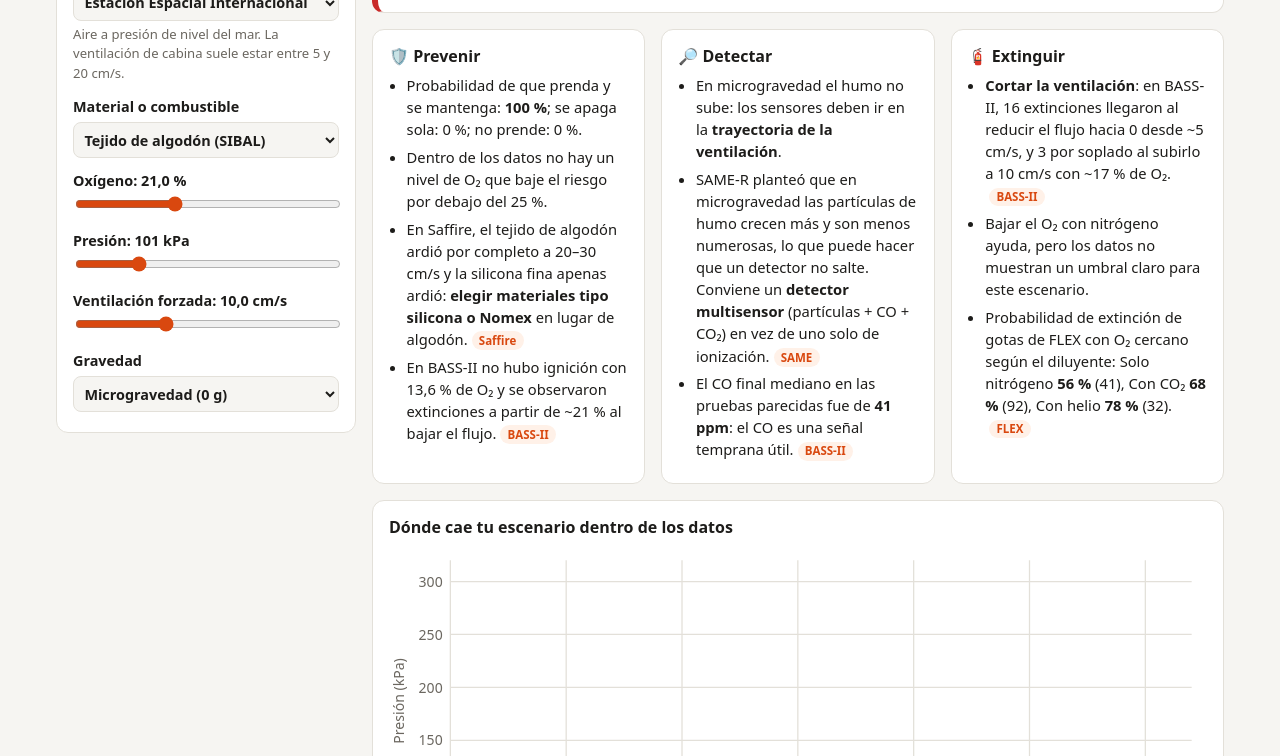
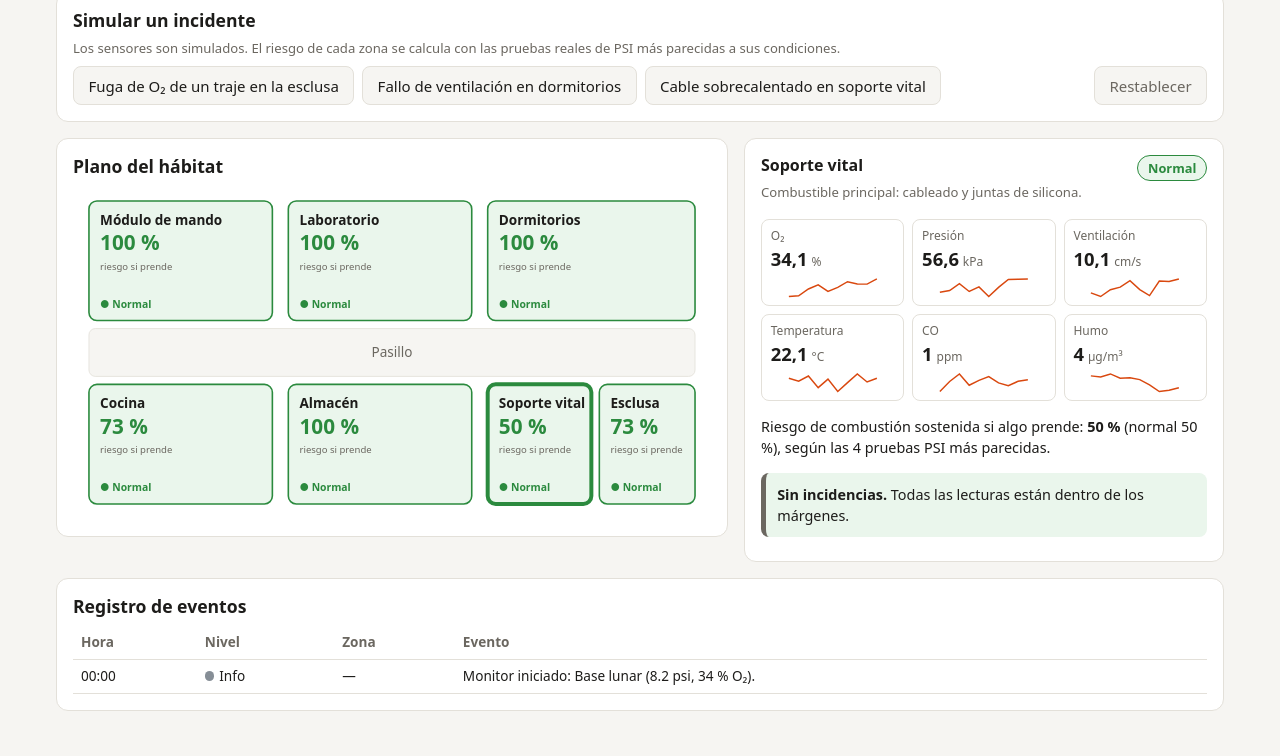
Before and after one commit to crismiltan/Flame-in-Freefall, a plain HTML site: page index.html in a window 1280 px wide. Shown: the part 198-954 px from the top of the page. Drawn offline with Linux system fonts and the light colour scheme.

Commit message:
Añadir monitor de riesgo de incendio por zonas
Nueva pestaña principal con el plano del hábitat, sensores simulados por
zona, riesgo calculado con las pruebas PSI más parecidas, alertas en los
tres pilares e incidentes simulados.

Co-Authored-By: Claude Opus 5.5 <noreply@anthropic.com>
Claude-Session: https://claude.ai/code/session_01UxHwSzL3qSHYqAPqYWnZiN

```diff
--- a/app.js
+++ b/app.js
@@ -254,5 +254,6 @@ async function init() {
     document.querySelectorAll(".panel").forEach((p) => p.classList.toggle("active", p.id === b.dataset.tab));
   }));
   renderExperiments(); renderMethod(); applyEnv();
+  if (window.initMonitor) initMonitor();
 }
 init();
--- a/index.html
+++ b/index.html
@@ -4,7 +4,7 @@
 <meta charset="utf-8">
 <meta name="viewport" content="width=device-width, initial-scale=1">
 <title>Flame in Freefall</title>
-<meta name="description" content="Simulador de riesgo de incendio en hábitats espaciales basado en datos de combustión en microgravedad de NASA PSI.">
+<meta name="description" content="Monitor y simulador de riesgo de incendio en hábitats espaciales basado en datos de combustión en microgravedad de NASA PSI.">
 <link rel="stylesheet" href="style.css">
 </head>
 <body>
@@ -17,14 +17,37 @@
     </div>
   </div>
   <nav class="tabs" role="tablist">
-    <button role="tab" class="tab active" data-tab="sim">Simulador</button>
+    <button role="tab" class="tab active" data-tab="mon">Monitor</button>
+    <button role="tab" class="tab" data-tab="sim">Simulador</button>
     <button role="tab" class="tab" data-tab="exp">Experimentos</button>
     <button role="tab" class="tab" data-tab="about">Método</button>
   </nav>
 </header>
 
 <main>
-<section id="sim" class="panel active">
+<section id="mon" class="panel active">
+  <div class="card mbar">
+    <label>Hábitat <select id="mHab"></select></label>
+    <span id="mClock" class="clock">T+00:00</span>
+    <span class="badge">DATOS SIMULADOS</span>
+    <div id="mSummary" class="msum"></div>
+  </div>
+  <div class="card">
+    <h2>Simular un incidente</h2>
+    <p class="hint">Los sensores son simulados. El riesgo de cada zona se calcula con las pruebas reales de PSI más parecidas a sus condiciones.</p>
+    <div id="mIncidents" class="incidents"></div>
+  </div>
+  <div class="mgrid">
+    <div class="card"><h2>Plano del hábitat</h2><div id="mMap" class="map"></div></div>
+    <div class="card" id="mDetail"></div>
+  </div>
+  <div class="card">
+    <h2>Registro de eventos</h2>
+    <div class="tablewrap"><table class="log"><thead><tr><th>Hora</th><th>Nivel</th><th>Zona</th><th>Evento</th></tr></thead><tbody id="mLog"></tbody></table></div>
+  </div>
+</section>
+
+<section id="sim" class="panel">
   <form id="scenario" class="card inputs" onsubmit="return false">
     <h2>1. Define el escenario</h2>
     <label>Entorno
@@ -91,6 +114,7 @@
 </main>
 
 <footer>Datos: NASA Physical Science Informatics (psi.nasa.gov). Demo para NASA Space Apps Challenge 2026. No es una herramienta certificada de seguridad.</footer>
+<script src="monitor.js"></script>
 <script src="app.js"></script>
 </body>
 </html>
--- /dev/null
+++ b/monitor.js
@@ -0,0 +1,175 @@
+/* Monitor de riesgo por zonas. Lecturas SIMULADAS; el riesgo se calcula con el motor de app.js (pruebas PSI similares). */
+"use strict";
+
+const HABITATS = {
+  moon: { label: "Base lunar (8.2 psi, 34 % O₂)", o2: 34, p: 56.5, g: 0.165 },
+  iss: { label: "Estación espacial (aire, 0 g)", o2: 21, p: 101.3, g: 0 },
+  mars: { label: "Hábitat en Marte (10.2 psi, 26.5 % O₂)", o2: 26.5, p: 70.3, g: 0.38 },
+};
+
+// Zonas del plano (viewBox 800×420) con el material combustible dominante y su ventilación nominal.
+const ZONES = [
+  { id: "mando", name: "Módulo de mando", fuel: "pmma", what: "paneles y pantallas de PMMA", flow: 8, x: 20, y: 20, w: 230, h: 150 },
+  { id: "lab", name: "Laboratorio", fuel: "pmma", what: "equipos y carcasas de PMMA", flow: 10, x: 270, y: 20, w: 230, h: 150 },
+  { id: "dorm", name: "Dormitorios", fuel: "sibal", what: "sacos de dormir y ropa de algodón", flow: 5, x: 520, y: 20, w: 260, h: 150 },
+  { id: "cocina", name: "Cocina", fuel: "cera", what: "grasas y envases encerados", flow: 12, x: 20, y: 250, w: 230, h: 150 },
+  { id: "almacen", name: "Almacén", fuel: "sibal", what: "bolsas de tela y embalajes", flow: 4, x: 270, y: 250, w: 230, h: 150 },
+  { id: "soporte", name: "Soporte vital", fuel: "silicona", what: "cableado y juntas de silicona", flow: 10, x: 520, y: 250, w: 130, h: 150 },
+  { id: "esclusa", name: "Esclusa", fuel: "nomex", what: "trajes y tejidos de Nomex", flow: 6, x: 660, y: 250, w: 120, h: 150 },
+];
+
+const INCIDENTS = [
+  { id: "o2leak", zone: "esclusa", label: "Fuga de O₂ de un traje en la esclusa" },
+  { id: "ventfail", zone: "dorm", label: "Fallo de ventilación en dormitorios" },
+  { id: "overheat", zone: "soporte", label: "Cable sobrecalentado en soporte vital" },
+];
+
+// Umbrales de la demo (configurables). El CO mediano de las pruebas de BASS-II con llama fue de ~45 ppm.
+const TH = { coWarn: 15, coAlarm: 50, smokeWarn: 35, smokeAlarm: 150, tWarn: 45, tAlarm: 70, o2Dev: 1.5, riskJump: 0.15 };
+const SENSORS = [
+  { k: "o2", label: "O₂", unit: "%", d: 1 }, { k: "p", label: "Presión", unit: "kPa", d: 1 },
+  { k: "flow", label: "Ventilación", unit: "cm/s", d: 1 }, { k: "temp", label: "Temperatura", unit: "°C", d: 1 },
+  { k: "co", label: "CO", unit: "ppm", d: 0 }, { k: "smoke", label: "Humo", unit: "µg/m³", d: 0 },
+];
+
+const M = { hab: "moon", t: 0, sel: "soporte", zones: {}, active: new Set(), log: [], cache: new Map(), timer: null };
+const rnd = (a) => (Math.random() - 0.5) * 2 * a;
+const approach = (v, target, rate) => v + (target - v) * rate;
+
+function zoneRisk(z, s) {
+  const H = HABITATS[M.hab];
+  const fuel = FUELS.find((f) => f.id === z.fuel);
+  const key = `${M.hab}|${z.fuel}|${s.o2.toFixed(1)}|${s.p.toFixed(0)}|${Math.round(s.flow)}`;
+  if (!M.cache.has(key)) {
+    const sc = { fuel, o2: s.o2, p: s.p, flow: s.flow, g: H.g, flowEff: s.flow + buoyantFlow(H.g) };
+    M.cache.set(key, evaluate(sc));
+  }
+  return M.cache.get(key);
+}
+
+function resetZones() {
+  const H = HABITATS[M.hab];
+  M.zones = {}; M.active.clear(); M.log = []; M.t = 0; M.cache.clear();
+  ZONES.forEach((z) => {
+    const s = { o2: H.o2, p: H.p, flow: z.flow, temp: 22, co: 1, smoke: 5 };
+    const E = zoneRisk(z, s);
+    M.zones[z.id] = { s, hist: [], base: E.risk, risk: E.risk, E, level: "ok", msgs: [] };
+  });
+  document.querySelectorAll(".incident").forEach((b) => b.classList.remove("on"));
+  log("info", "—", `Monitor iniciado: ${H.label}.`);
+}
+
+function step() {
+  const H = HABITATS[M.hab];
+  M.t += 1;
+  ZONES.forEach((z) => {
+    const Z = M.zones[z.id], s = Z.s;
+    let o2T = H.o2, flowT = z.flow, tT = 22, coT = 1, smokeT = 5;
+    if (M.active.has("o2leak") && z.id === "esclusa") o2T = Math.min(40, H.o2 + 6);
+    if (M.active.has("ventfail") && z.id === "dorm") flowT = 0;
+    if (M.active.has("overheat") && z.id === "soporte") {
+      Z.heat = (Z.heat || 0) + 1;
+      tT = Math.min(95, 22 + Z.heat * 1.6); coT = Math.min(400, Z.heat * Z.heat * 0.08); smokeT = Math.min(900, 5 + Z.heat * Z.heat * 0.25);
+    } else if (z.id === "soporte") Z.heat = 0;
+    s.o2 = Math.max(0, approach(s.o2, o2T, 0.12) + rnd(0.05));
+    s.p = approach(s.p, H.p, 0.2) + rnd(0.1);
+    s.flow = Math.max(0, approach(s.flow, flowT, 0.3) + rnd(0.2));
+    s.temp = approach(s.temp, tT, 0.25) + rnd(0.15);
+    s.co = Math.max(0, approach(s.co, coT, 0.3) + rnd(0.3));
+    // Sin ventilación el humo apenas llega al detector (en microgravedad no sube).
+    const reach = s.flow < 1 && H.g === 0 ? 0.2 : 1;
+    s.smoke = Math.max(0, approach(s.smoke, smokeT * reach, 0.3) + rnd(1));
+    Z.hist.push({ ...s }); if (Z.hist.length > 90) Z.hist.shift();
+    classify(z, Z);
+  });
+  renderMonitor();
+}
+
+function classify(z, Z) {
+  const s = Z.s, H = HABITATS[M.hab], E = zoneRisk(z, s);
+  Z.risk = E.risk; Z.E = E;
+  const msgs = [];
+  if (s.co >= TH.coAlarm || s.smoke >= TH.smokeAlarm || s.temp >= TH.tAlarm)
+    msgs.push({ lvl: "alarm", pillar: "Extinguir", text: `Posible fuego: CO ${fmt(s.co, 0)} ppm, humo ${fmt(s.smoke, 0)} µg/m³, ${fmt(s.temp)} °C.`,
+      act: `Cortar la ventilación de ${z.name.toLowerCase()} y aislar el módulo (16 de 19 extinciones de BASS-II llegaron al reducir el flujo). ${E.threshold !== null ? `Bajar el O₂ con N₂ hasta ~${fmt(E.threshold)} %.` : "Bajar el O₂ con N₂."} Agente: CO₂ o helio (FLEX).` });
+  else if (s.co >= TH.coWarn || s.smoke >= TH.smokeWarn || s.temp >= TH.tWarn)
+    msgs.push({ lvl: "warn", pillar: "Detectar", text: `Señal temprana: CO ${fmt(s.co, 0)} ppm, humo ${fmt(s.smoke, 0)} µg/m³, ${fmt(s.temp)} °C.`,
+      act: "Posible combustión latente o sobrecalentamiento. Cortar la alimentación eléctrica del equipo y enviar a un tripulante con sensor portátil." });
+  if (s.o2 > H.o2 + TH.o2Dev)
+    msgs.push({ lvl: "warn", pillar: "Prevenir", text: `O₂ en ${fmt(s.o2)} %, por encima de la consigna (${fmt(H.o2)} %).`,
+      act: `Cerrar el suministro de O₂ del módulo y diluir con N₂. Riesgo de combustión sostenida: ${pct(Z.base)} en consigna, ${pct(E.risk)} ahora.` });
+  if (z.flow > 2 && s.flow < 1)
+    msgs.push({ lvl: "warn", pillar: "Detectar", text: `Ventilación detenida (${fmt(s.flow)} cm/s).`,
+      act: H.g === 0 ? "En microgravedad el humo no llegará a los detectores. Revisar la zona con un sensor portátil. Sin flujo, las llamas tienden a apagarse (BASS-II), pero el CO se acumula." : "Con gravedad la flotación mantiene algo de flujo. Restablecer la ventilación y revisar la zona." });
+  if (!msgs.length && E.risk - Z.base >= TH.riskJump)
+    msgs.push({ lvl: "warn", pillar: "Prevenir", text: `El riesgo ha subido a ${pct(E.risk)} (normal ${pct(Z.base)}).`, act: "Revisar O₂, presión y ventilación de la zona." });
+  const lvl = msgs.some((m) => m.lvl === "alarm") ? "alarm" : msgs.length ? "warn" : "ok";
+  if (lvl !== Z.level) log(lvl, z.name, lvl === "ok" ? "Vuelve a la normalidad." : msgs[0].text);
+  Z.level = lvl; Z.msgs = msgs;
+}
+
+function log(lvl, zone, text) {
+  const mm = String(Math.floor(M.t / 60)).padStart(2, "0"), ss = String(M.t % 60).padStart(2, "0");
+  M.log.unshift({ time: `${mm}:${ss}`, lvl, zone, text }); M.log = M.log.slice(0, 40);
+}
+
+const LVL = { ok: ["Normal", "low"], warn: ["Aviso", "mid"], alarm: ["Alarma", "high"], info: ["Info", "noign"] };
+
+function spark(hist, k) {
+  if (hist.length < 2) return "";
+  const v = hist.map((h) => h[k]), lo = Math.min(...v), hi = Math.max(...v), span = hi - lo || 1;
+  const pts = v.map((x, i) => `${(i / (v.length - 1)) * 120},${28 - ((x - lo) / span) * 24}`).join(" ");
+  return `<svg viewBox="0 0 120 30" class="spark" aria-hidden="true"><polyline points="${pts}" fill="none" stroke="currentColor" stroke-width="2"/></svg>`;
+}
+
+function renderMonitor() {
+  const mm = String(Math.floor(M.t / 60)).padStart(2, "0"), ss = String(M.t % 60).padStart(2, "0");
+  $("mClock").textContent = `T+${mm}:${ss}`;
+  const counts = { ok: 0, warn: 0, alarm: 0 };
+  ZONES.forEach((z) => counts[M.zones[z.id].level]++);
+  $("mSummary").innerHTML = `<span class="chip lvl-low">${counts.ok} normales</span><span class="chip lvl-mid">${counts.warn} con aviso</span><span class="chip lvl-high">${counts.alarm} en alarma</span>`;
+  // Plano
+  let svg = `<rect x="20" y="180" width="760" height="60" rx="8" class="corridor"/><text x="400" y="216" text-anchor="middle" class="zlabel muted">Pasillo</text>`;
+  ZONES.forEach((z) => {
+    const Z = M.zones[z.id], [lt, lc] = LVL[Z.level];
+    svg += `<g class="zone ${z.id === M.sel ? "sel" : ""}" data-z="${z.id}" tabindex="0" role="button" aria-label="${z.name}: ${lt}">
+      <rect x="${z.x}" y="${z.y}" width="${z.w}" height="${z.h}" rx="10" style="fill:var(--${lc}-bg);stroke:var(--${lc})"/>
+      <text x="${z.x + 14}" y="${z.y + 30}" class="zlabel">${z.name}</text>
+      <text x="${z.x + 14}" y="${z.y + 62}" class="zrisk" style="fill:var(--${lc})">${pct(Z.risk)}</text>
+      <text x="${z.x + 14}" y="${z.y + 86}" class="zsub">riesgo si prende</text>
+      <text x="${z.x + 14}" y="${z.y + z.h - 16}" class="zstate" style="fill:var(--${lc})">● ${lt}</text></g>`;
+  });
+  $("mMap").innerHTML = `<svg viewBox="0 0 800 420" role="img" aria-label="Plano del hábitat">${svg}</svg>`;
+  $("mMap").querySelectorAll(".zone").forEach((g) => {
+    const pick = () => { M.sel = g.dataset.z; renderMonitor(); };
+    g.addEventListener("click", pick); g.addEventListener("keydown", (e) => { if (e.key === "Enter" || e.key === " ") pick(); });
+  });
+  // Detalle
+  const z = ZONES.find((x) => x.id === M.sel), Z = M.zones[z.id], [lt, lc] = LVL[Z.level];
+  $("mDetail").innerHTML = `<div class="dhead"><div><h3>${z.name}</h3><p class="hint">Combustible principal: ${z.what}.</p></div>
+    <span class="chip lvl-${lc}">${lt}</span></div>
+    <div class="tiles">${SENSORS.map((S) => `<div class="tile"><span class="tl">${S.label}</span><b>${fmt(Z.s[S.k], S.d)}</b> <span class="tu">${S.unit}</span>${spark(Z.hist, S.k)}</div>`).join("")}</div>
+    <p class="riskline">Riesgo de combustión sostenida si algo prende: <b>${pct(Z.risk)}</b> (normal ${pct(Z.base)}), según las ${Z.E.r.near.length} pruebas PSI más parecidas.</p>
+    ${Z.msgs.length ? Z.msgs.map((m) => `<div class="action lvl-${LVL[m.lvl][1]}"><p><b>${m.pillar}:</b> ${m.text}</p><p>${m.act}</p></div>`).join("") : `<div class="action lvl-low"><p><b>Sin incidencias.</b> Todas las lecturas están dentro de los márgenes.</p></div>`}`;
+  // Registro
+  $("mLog").innerHTML = M.log.map((l) => `<tr><td>${l.time}</td><td><span class="dot" style="background:var(--${LVL[l.lvl][1]})"></span>${LVL[l.lvl][0]}</td><td>${l.zone}</td><td>${l.text}</td></tr>`).join("");
+}
+
+function initMonitor() {
+  $("mHab").innerHTML = Object.entries(HABITATS).map(([k, h]) => `<option value="${k}">${h.label}</option>`).join("");
+  $("mHab").addEventListener("change", () => { M.hab = $("mHab").value; resetZones(); renderMonitor(); });
+  $("mIncidents").innerHTML = INCIDENTS.map((i) => `<button type="button" class="incident" data-i="${i.id}">${i.label}</button>`).join("") +
+    `<button type="button" class="incident reset" data-i="reset">Restablecer</button>`;
+  $("mIncidents").querySelectorAll("button").forEach((b) => b.addEventListener("click", () => {
+    const id = b.dataset.i;
+    if (id === "reset") { $("mIncidents").querySelectorAll(".on").forEach((x) => x.classList.remove("on")); resetZones(); renderMonitor(); return; }
+    const inc = INCIDENTS.find((i) => i.id === id);
+    if (M.active.has(id)) { M.active.delete(id); b.classList.remove("on"); log("info", ZONES.find((z) => z.id === inc.zone).name, `Fin del incidente simulado: ${inc.label}.`); }
+    else { M.active.add(id); b.classList.add("on"); M.sel = inc.zone; log("info", ZONES.find((z) => z.id === inc.zone).name, `Incidente simulado: ${inc.label}.`); }
+    renderMonitor();
+  }));
+  resetZones();
+  for (let i = 0; i < 5; i++) step();
+  M.timer = setInterval(step, 1000);
+  window.__monitorStep = (n) => { for (let i = 0; i < n; i++) step(); };
+}
--- a/style.css
+++ b/style.css
@@ -3,20 +3,21 @@
   --accent: #d9480f; --accent-soft: #fff1e8;
   --high: #c92a2a; --mid: #e67700; --low: #2b8a3e;
   --burn: #e8590c; --ext: #1971c2; --noign: #868e96; --you: #1d1c1a;
+  --high-bg: #fdecec; --mid-bg: #fff4e2; --low-bg: #eaf6ec;
 }
 @media (prefers-color-scheme: dark) {
   :root:not([data-theme="light"]) {
     --bg: #141312; --surface: #1e1d1b; --ink: #f1efe9; --muted: #a29d93; --line: #34322e;
     --accent: #ff8a4c; --accent-soft: #2e1d13;
     --high: #ff6b6b; --mid: #ffa94d; --low: #69db7c;
-    --burn: #ff922b; --ext: #4dabf7; --noign: #adb5bd; --you: #f1efe9; color-scheme: dark;
+    --burn: #ff922b; --ext: #4dabf7; --noign: #adb5bd; --you: #f1efe9; --high-bg: #3a1d1d; --mid-bg: #36281a; --low-bg: #1b2e20; color-scheme: dark;
   }
 }
 :root[data-theme="dark"] {
   --bg: #141312; --surface: #1e1d1b; --ink: #f1efe9; --muted: #a29d93; --line: #34322e;
   --accent: #ff8a4c; --accent-soft: #2e1d13;
   --high: #ff6b6b; --mid: #ffa94d; --low: #69db7c;
-  --burn: #ff922b; --ext: #4dabf7; --noign: #adb5bd; --you: #f1efe9; color-scheme: dark;
+  --burn: #ff922b; --ext: #4dabf7; --noign: #adb5bd; --you: #f1efe9; --high-bg: #3a1d1d; --mid-bg: #36281a; --low-bg: #1b2e20; color-scheme: dark;
 }
 * { box-sizing: border-box; }
 body { margin: 0; background: var(--bg); color: var(--ink);
@@ -29,7 +30,7 @@ a { color: var(--accent); }
 .brand { display: flex; gap: .75rem; align-items: center; }
 .logo { font-size: 2rem; }
 .sub { margin: 0; color: var(--muted); font-size: .9rem; }
-.tabs { display: flex; gap: .25rem; }
+.tabs { display: flex; flex-wrap: wrap; gap: .25rem; }
 .tab { border: 1px solid var(--line); background: transparent; color: var(--ink); padding: .45rem .9rem;
   border-radius: 999px; cursor: pointer; font: inherit; }
 .tab.active { background: var(--accent); border-color: var(--accent); color: #fff; }
@@ -74,7 +75,49 @@ th { color: var(--muted); font-weight: 600; white-space: nowrap; }
 .rank p { margin: .35rem 0; font-size: .9rem; }
 .prose { max-width: 760px; } .prose p, .prose li { font-size: .95rem; }
 footer { text-align: center; color: var(--muted); font-size: .8rem; padding: 1rem 16px 2rem; }
+/* Monitor */
+.mbar { display: flex; flex-wrap: wrap; gap: .75rem 1rem; align-items: center; }
+.mbar label { font-weight: 600; font-size: .9rem; }
+.mbar select { margin-left: .4rem; padding: .35rem; border-radius: 8px; border: 1px solid var(--line); background: var(--bg); color: var(--ink); font: inherit; }
+.clock { font-variant-numeric: tabular-nums; font-weight: 700; }
+.badge { font-size: .72rem; font-weight: 700; letter-spacing: .06em; padding: .15rem .55rem; border-radius: 999px; border: 1px dashed var(--muted); color: var(--muted); }
+.msum { display: flex; gap: .4rem; flex-wrap: wrap; margin-left: auto; }
+.chip { display: inline-block; font-size: .8rem; font-weight: 600; padding: .15rem .6rem; border-radius: 999px; border: 1px solid; white-space: nowrap; }
+.chip.lvl-low { color: var(--low); background: var(--low-bg); }
+.chip.lvl-mid { color: var(--mid); background: var(--mid-bg); }
+.chip.lvl-high { color: var(--high); background: var(--high-bg); }
+.incidents { display: flex; flex-wrap: wrap; gap: .5rem; margin-top: .5rem; }
+.incident { border: 1px solid var(--line); background: var(--bg); color: var(--ink); padding: .45rem .9rem; border-radius: 8px; cursor: pointer; font: inherit; }
+.incident:hover { border-color: var(--accent); }
+.incident.on { background: var(--accent); border-color: var(--accent); color: #fff; }
+.incident.reset { margin-left: auto; color: var(--muted); }
+.mgrid { display: grid; grid-template-columns: 1.4fr 1fr; gap: 1rem; align-items: start; }
+.map svg { width: 100%; height: auto; display: block; }
+.corridor { fill: var(--bg); stroke: var(--line); }
+.zone { cursor: pointer; outline: none; }
+.zone rect { stroke-width: 2; transition: fill .3s; }
+.zone.sel rect, .zone:focus-visible rect { stroke-width: 5; }
+.zlabel { font-size: 17px; font-weight: 700; fill: var(--ink); }
+.zlabel.muted { fill: var(--muted); font-weight: 500; }
+.zrisk { font-size: 26px; font-weight: 800; }
+.zsub { font-size: 12px; fill: var(--muted); }
+.zstate { font-size: 13px; font-weight: 700; }
+.dhead { display: flex; justify-content: space-between; gap: .5rem; align-items: start; }
+.tiles { display: grid; grid-template-columns: repeat(3, 1fr); gap: .5rem; margin: .75rem 0; }
+.tile { border: 1px solid var(--line); border-radius: 8px; padding: .45rem .55rem; }
+.tile .tl { display: block; font-size: .75rem; color: var(--muted); }
+.tile b { font-size: 1.15rem; font-variant-numeric: tabular-nums; }
+.tile .tu { font-size: .75rem; color: var(--muted); }
+.spark { width: 100%; height: 22px; color: var(--accent); display: block; margin-top: .2rem; }
+.riskline { font-size: .9rem; }
+.action { border-left: 5px solid var(--muted); background: var(--bg); border-radius: 8px; padding: .5rem .7rem; margin: .5rem 0; font-size: .9rem; }
+.action p { margin: .15rem 0; }
+.action.lvl-high { background: var(--high-bg); } .action.lvl-mid { background: var(--mid-bg); } .action.lvl-low { background: var(--low-bg); }
+table.log td:first-child { font-variant-numeric: tabular-nums; white-space: nowrap; }
+
 @media (max-width: 900px) {
+  .mgrid { grid-template-columns: 1fr; }
+  .tiles { grid-template-columns: repeat(2, 1fr); }
   #sim.active { grid-template-columns: 1fr; }
   .inputs { position: static; }
   .pillars { grid-template-columns: 1fr; }
```
Also changed, not shown: 1 other file.
